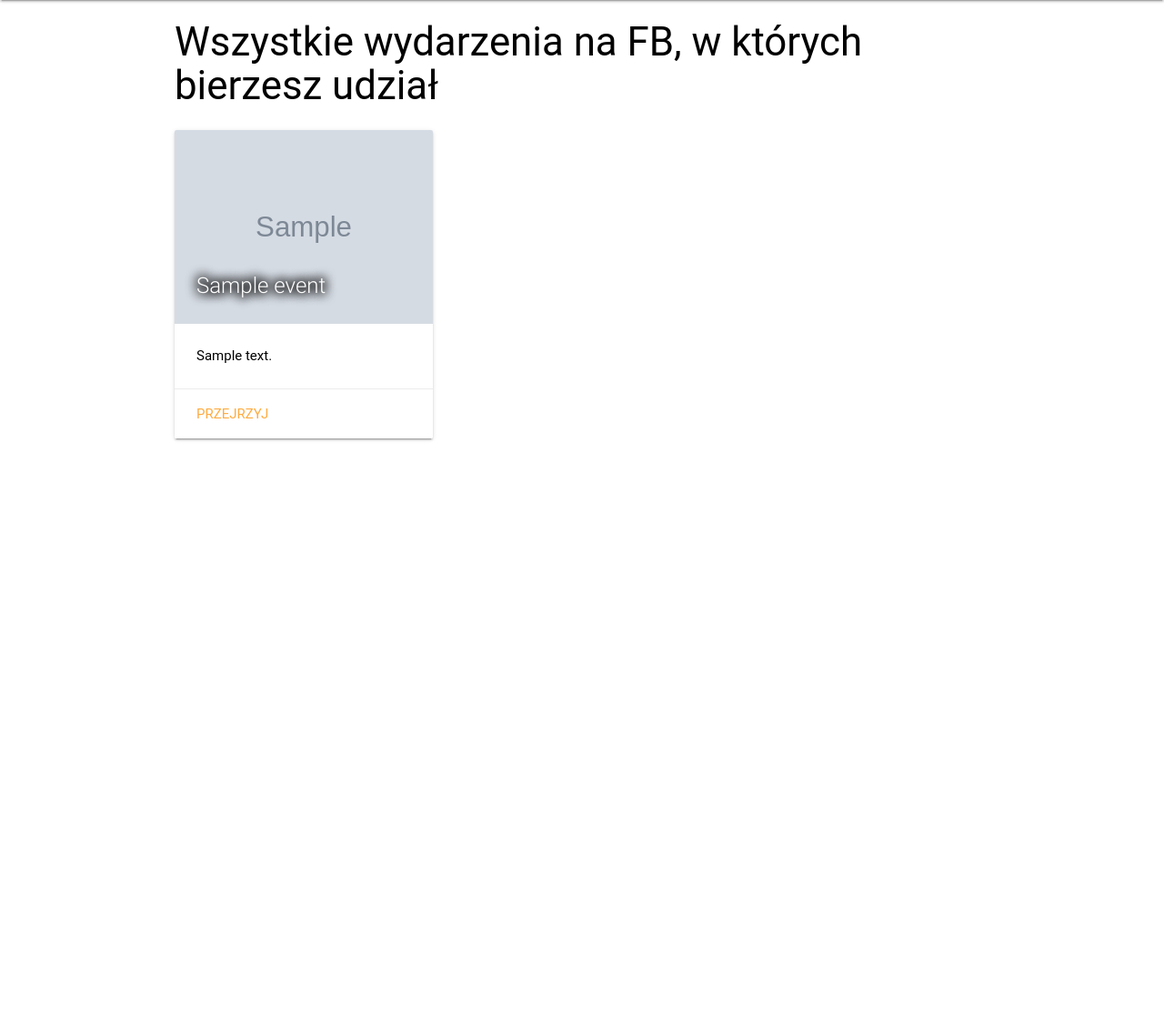
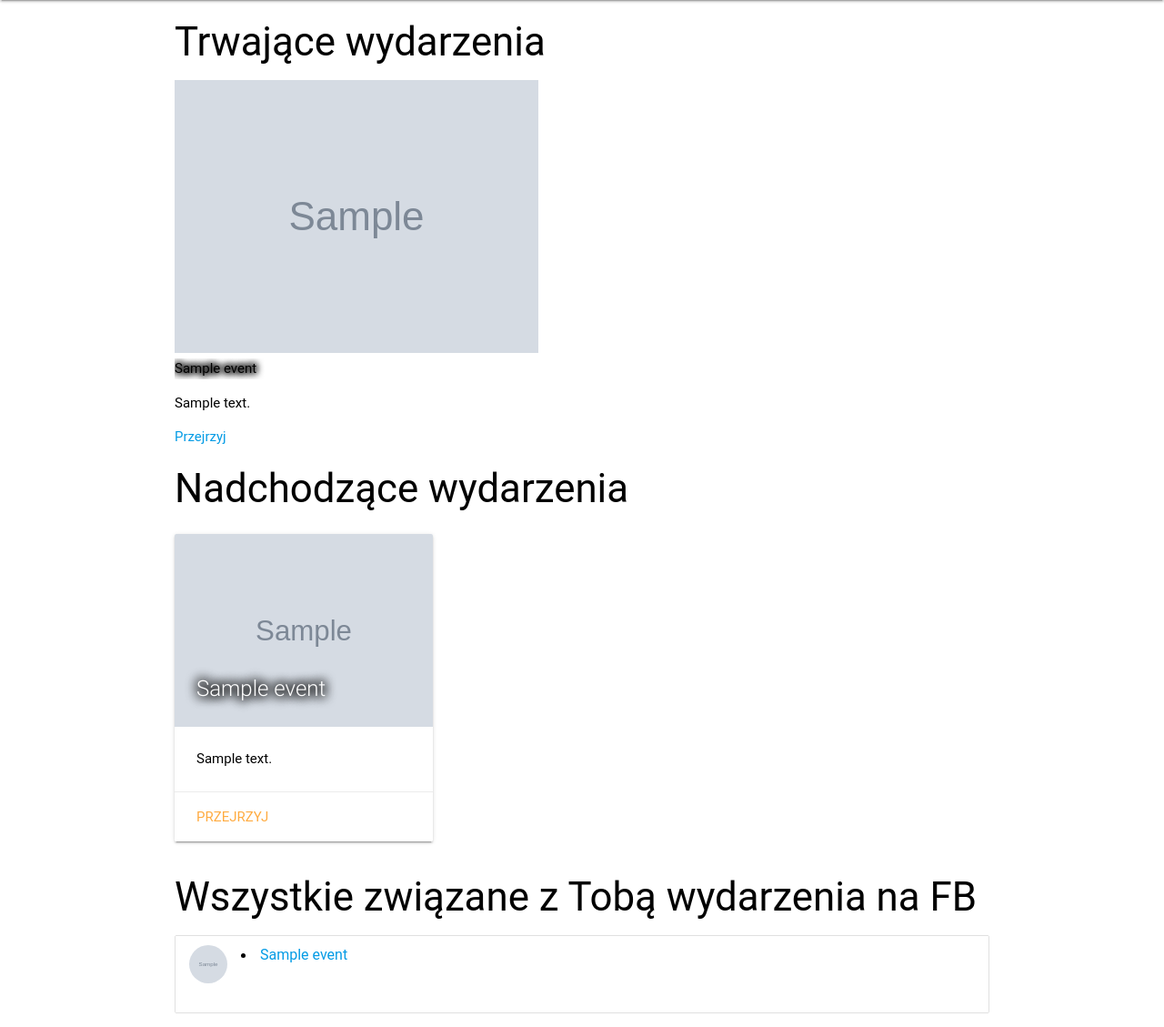
Before and after one commit to Michcioperz/plansza, a Django app: template plansza/templates/plansza/list_events.html in a window 1280 px wide. Shown: the part 64-1193 px from the top of the page at 91% size. Before the commit the page ends 549 px from the top, so only its background shows below. Run offline with Django 3.2, Linux system fonts and the light colour scheme; the template is opened without the code that fills it: most values are stand-ins (such as "Sample title", 1, 10 or a date in 2020); grey boxes marked "Sample" are stand-in pictures; data that the repository does not hold is empty; some libraries are stand-ins or nearby versions; some web fonts are replaced.

Commit message:
ehehehehehe

```diff
--- a/plansza/templates/plansza/list_events.html
+++ b/plansza/templates/plansza/list_events.html
@@ -1,9 +1,28 @@
 {% extends "plansza/core.html" %}
 {% block body %}
   <div class="container">
-    <h3>Wszystkie wydarzenia na FB, w których bierzesz udział</h3>
+    <h3>Trwające wydarzenia</h3>
     <div class="row">
-      {% for event in events %}
+      {% for event in ongoing %}
+        <div class="col s12 m6">
+          <div class="card-hoverable">
+            <div class="card-image">
+              <img src="{{ event.image }}"/>
+              <span class="card-title truncate">{{ event.name }}</span>
+            </div>
+            <div class="card-content">
+              <p>{{ event.description | truncatewords_html:50 }}</p>
+            </div>
+            <div class="card-action">
+              <a href="{% url "event_details" event.facebook_id %}">Przejrzyj</a>
+            </div>
+          </div>
+        </div>
+      {% endfor %}
+    </div>
+    <h3>Nadchodzące wydarzenia</h3>
+    <div class="row">
+      {% for event in upcoming %}
         <div class="col s12 m6 l4">
           <div class="card hoverable">
             <div class="card-image">
@@ -20,5 +39,14 @@
         </div>
       {% endfor %}
     </div>
+    <h3>Wszystkie związane z Tobą wydarzenia na FB</h3>
+    <div class="collection">
+      {% for event in events %}
+        <li class="collection-item avatar">
+          <img src="{{ event.image }}" class="circle"/>
+          <a class="title" href="{% url "event_details" event.facebook_id %}">{{ event.name }}</a>
+        </li>
+      {% endfor %}
+    </div>
   </div>
 {% endblock body %}
```
Also changed, not shown: plansza/templates/plansza/event_details.html (+6 -3 lines), plansza/templatetags/midnightstuff.py (+7 -0 lines), plansza/views.py (+6 -2 lines).
